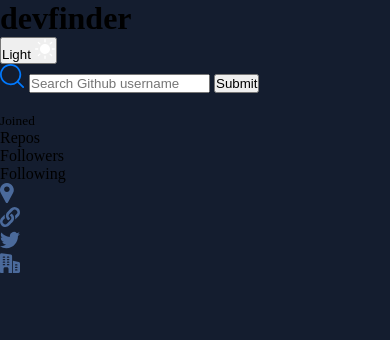
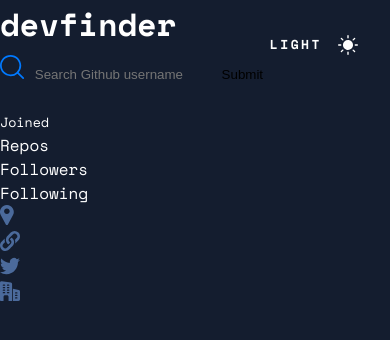
Before and after one commit to TheCoderGuru/github-user-search-app, a website: page src/index.html in a window 390 px wide. Drawn offline with nearby package versions, Linux system fonts and the light colour scheme; files that its build step writes are made by us from their sources.

Commit message:
Finished the script.js file, currently working on the mobile version

```diff
--- a/src/index.html
+++ b/src/index.html
@@ -26,10 +26,12 @@
           <h1>devfinder</h1>
         </div>
         <div>
-          <button aria-label="Toggle Light Mode">
-            Light
-            <img src="./assets/icon-sun.svg" alt="" />
-          </button>
+          <div class="btn-flex">
+            <button class="btn-flex__button" aria-label="Toggle Light Mode">
+              Light
+            </button>
+            <img class="btn-flex__icon" src="./assets/icon-sun.svg" alt="" />
+          </div>
         </div>
       </div>
       <div>
--- a/src/sass/style.scss
+++ b/src/sass/style.scss
@@ -1,10 +1,49 @@
 * {
   margin: 0;
   padding: 0;
+  background: 0;
+  border: 0;
   box-sizing: border-box;
 }
 
 body {
   min-height: 100%;
+  font-family: "Space Mono", sans-serif;
   background-color: #141d2f;
+  color: white;
 }
+
+.container {
+  display: flex;
+  justify-content: space-between;
+  &__title {
+    color: white;
+    margin-inline-start: 2em;
+    margin-block-start: 1em;
+    font-size: 1rem;
+  }
+}
+
+.btn-flex {
+  display: flex;
+  justify-content: space-between;
+  gap: 1em;
+  margin-block-start: 2em;
+  margin-inline-end: 2em;
+  vertical-align: middle;
+
+  &__button {
+    text-transform: uppercase;
+    color: white;
+    font-family: "Space Mono", sans-serif;
+    font-weight: 700;
+    letter-spacing: 2.5px;
+    font-size: 13px;
+  }
+
+  &__icon {
+    height: 20px;
+    width: auto;
+    margin-top: 0.2em;
+  }
+}
```
Also changed, not shown: public/index.html (+6 -4 lines), public/script.js (+13 -18 lines), public/css/style.css.
